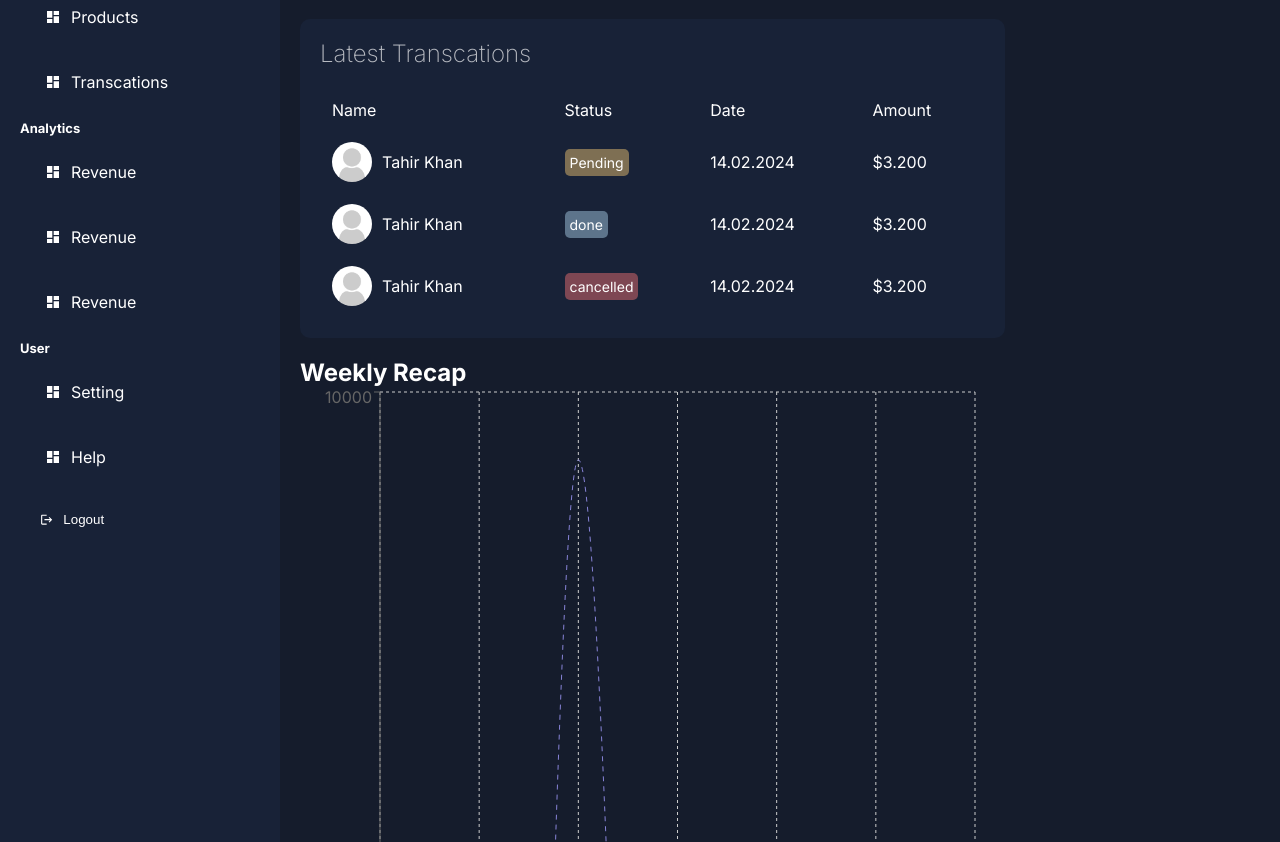
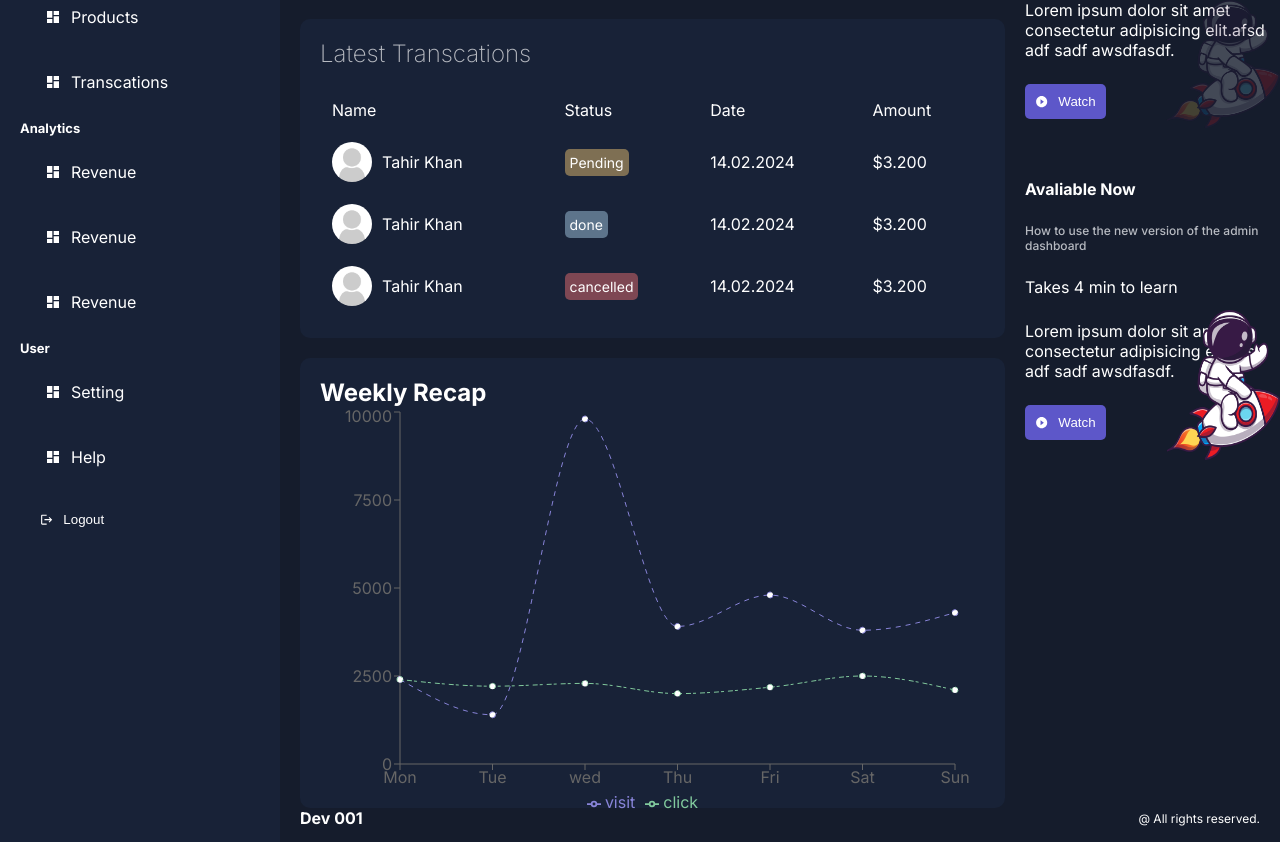
Before and after one commit to NomanEjaz007/Dashboard-Admin, a Next.js app: page /dashboard in a window 1280 px wide. Shown: the part 278-1120 px from the top of the page. Built offline with nearby package versions, Linux system fonts and the light colour scheme.

Commit message:
working on the users

```diff
--- a/app/dashboard/layout.jsx
+++ b/app/dashboard/layout.jsx
@@ -2,7 +2,7 @@
 import Sidebar from "../ui/dashboard/sidebar/sidebar";
 import Navbar from "../ui/dashboard/navbar/navbar";
 import styles  from '../ui/dashboard/dashboard.module.css';
-
+import Footer from "./products/footer/footer";
 
 const Layout = ({children}) =>{
     return(
@@ -14,6 +14,7 @@ const Layout = ({children}) =>{
             <div className={styles.content}>
                 <Navbar/>
                 {children}
+                <Footer/>
             </div>
         </div>
         </>
--- /dev/null
+++ b/app/dashboard/products/footer/footer.jsx
@@ -0,0 +1,17 @@
+import React from 'react'
+import styles from './footer.module.css'
+
+const Footer = () => {
+  return (
+    <div className={styles.container}>
+        <div className={styles.logo}>
+            Dev 001
+        </div>
+        <div className={styles.text}>
+           @ All rights reserved.
+        </div>
+    </div>
+  )
+}
+
+export default Footer
--- /dev/null
+++ b/app/dashboard/products/footer/footer.module.css
@@ -0,0 +1,13 @@
+.container{
+    display: flex;
+    align-items: center;
+    justify-content: space-between;
+}
+
+.logo{
+    font-weight: bold;
+}
+
+.text{
+    font-size: 12px;
+}
--- a/app/ui/dashboard/chart/chart.jsx
+++ b/app/ui/dashboard/chart/chart.jsx
@@ -2,7 +2,7 @@
 
 import React from 'react'
 import styles from './chart.module.css'
-import { LineChart, Line, XAxis, YAxis, CartesianGrid, Tooltip, Legend, ResponsiveContainer } from 'recharts';
+import { LineChart, Line, XAxis, YAxis, Tooltip, Legend, ResponsiveContainer } from 'recharts';
 
 
 const Chart = () => {
@@ -48,7 +48,7 @@ const Chart = () => {
 
 
   return (
-    <div className={styles.contianer}>
+    <div className={styles.container}>
       <h2>Weekly Recap</h2>
          <ResponsiveContainer width="100%" height="100%">
         <LineChart
@@ -62,10 +62,9 @@ const Chart = () => {
             bottom: 5,
           }}
         >
-          <CartesianGrid strokeDasharray="3 3" />
           <XAxis dataKey="name" />
           <YAxis />
-          <Tooltip />
+          <Tooltip contentStyle={{backgroundColor:'#151c2c', border:"none"}} />
           <Legend />
           <Line type="monotone" dataKey="visit" stroke="#8884d8" strokeDasharray="5 5" />
           <Line type="monotone" dataKey="click" stroke="#82ca9d" strokeDasharray="3 4 5 2" />
--- a/app/ui/dashboard/chart/chart.module.css
+++ b/app/ui/dashboard/chart/chart.module.css
@@ -1,5 +1,5 @@
 .container{
-height: 45px;
+height: 450px;
 padding: 20px;
 border-radius: 10px;
 background-color: var(--bgSoft);
--- a/app/ui/dashboard/rightbar/rightbar.jsx
+++ b/app/ui/dashboard/rightbar/rightbar.jsx
@@ -1,9 +1,52 @@
 import React from 'react'
 import styles from './rightbar.module.css'
+import Image from 'next/image'
+import { MdPlayCircleFilled } from 'react-icons/md'
 
 const Righbar = () => {
   return (
-    <div className={styles.contianer}>rightbar</div>
+    <div className={styles.container}>
+      <div className={styles.item}>
+        <div className={styles.bgContainer}>
+            <Image src="/astronaut.png" alt='' fill className={styles.bg}/>
+        </div>
+        <div className={styles.text}>
+          <span className={styles.notification}>
+             Avaliable Now
+          </span>
+          <h3  className={styles.title}>How to use the new version of the admin dashboard</h3>
+          <span  className={styles.subtitle}>Takes 4 min to learn</span>
+          <p  className={styles.desc}>
+            Lorem ipsum dolor sit amet consectetur
+            adipisicing elit.afsd adf sadf awsdfasdf.
+          </p>
+          <button className={styles.button}>
+              <MdPlayCircleFilled/>
+              Watch
+          </button>
+        </div>
+      </div>
+      <div className={styles.item}>
+        <div className={styles.bgContainer}>
+            <Image src="/astronaut.png" alt='' fill/>
+        </div>
+        <div className={styles.text}>
+          <span className={styles.notification}>
+             Avaliable Now
+          </span>
+          <h3  className={styles.title}>How to use the new version of the admin dashboard</h3>
+          <span  className={styles.subtitle}>Takes 4 min to learn</span>
+          <p  className={styles.desc}>
+            Lorem ipsum dolor sit amet consectetur
+            adipisicing elit.afsd adf sadf awsdfasdf.
+          </p>
+          <button className={styles.button}>
+              <MdPlayCircleFilled/>
+              Watch
+          </button>
+        </div>
+      </div>
+    </div>
   )
 }
 
--- a/app/ui/dashboard/rightbar/rightbar.module.css
+++ b/app/ui/dashboard/rightbar/rightbar.module.css
@@ -0,0 +1,56 @@
+.container{
+position: fixed;
+}
+
+.item{
+    position: relative;
+    background-color: linear-gradient( to top, #182237, #253352);
+    padding: 20px 0px;
+    border-radius: 10px;
+    margin-bottom: 20px;
+}
+
+.bgContainer{
+    position: absolute;
+    bottom: 0;
+    right:  0;
+    width: 50%;
+    height: 50%;
+
+}
+
+.bg{
+    object-fit:contain;
+    opacity: 0.2;
+}
+
+.text{
+    display: flex;
+    flex-direction: column;
+    gap: 24px;
+
+}
+
+.notification{
+    font-weight: bold;
+}
+
+.title{
+    font-weight: 500;
+    font-size: 12px;
+    color: var(--textSoft);
+}
+
+.button{
+    padding: 10px;
+    display: flex;
+    align-items: center;
+
+    gap: 10px;
+    background-color: #5d57c9;
+    color: white;
+    border: none;
+    border-radius: 5px;
+    cursor: pointer;
+    width: max-content;
+}
```
